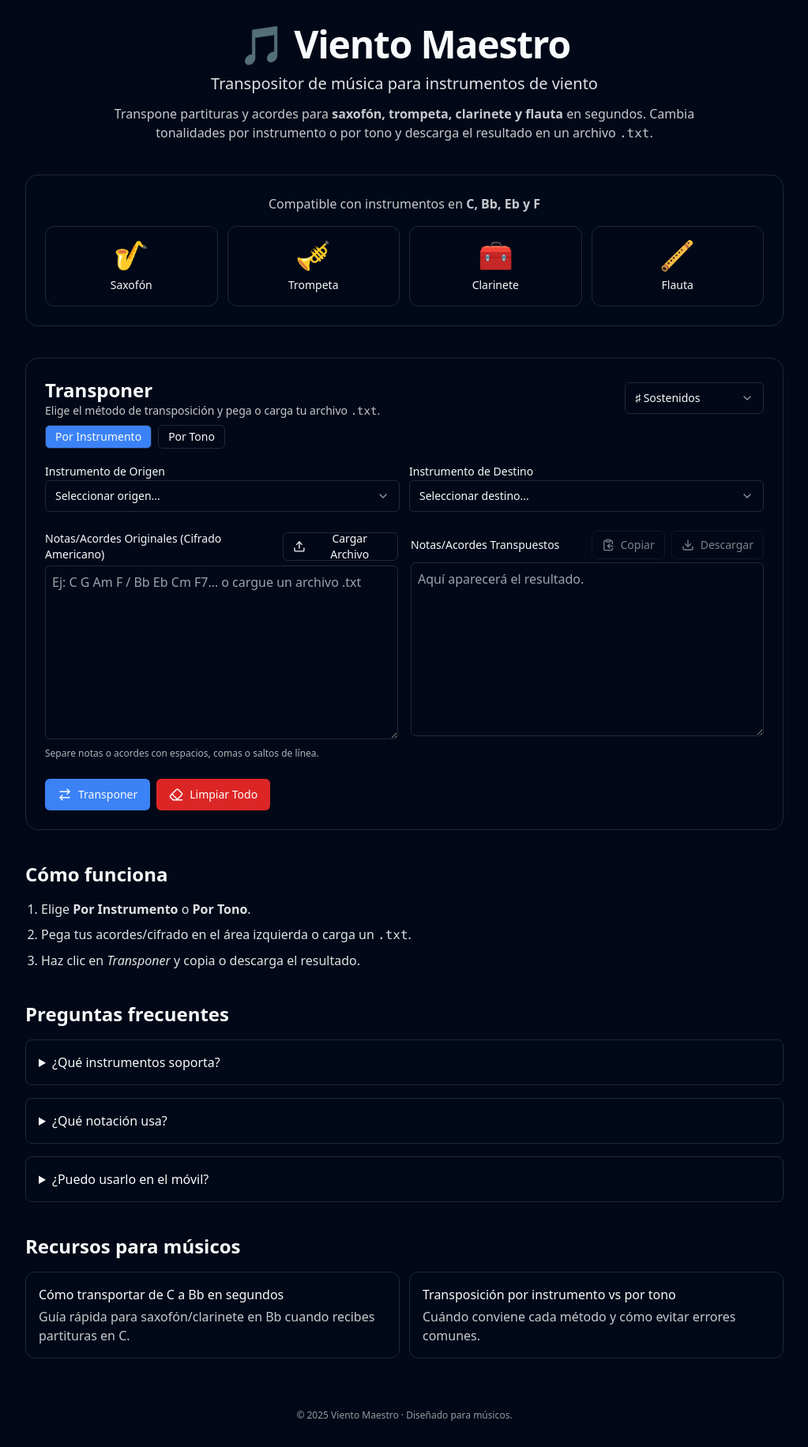
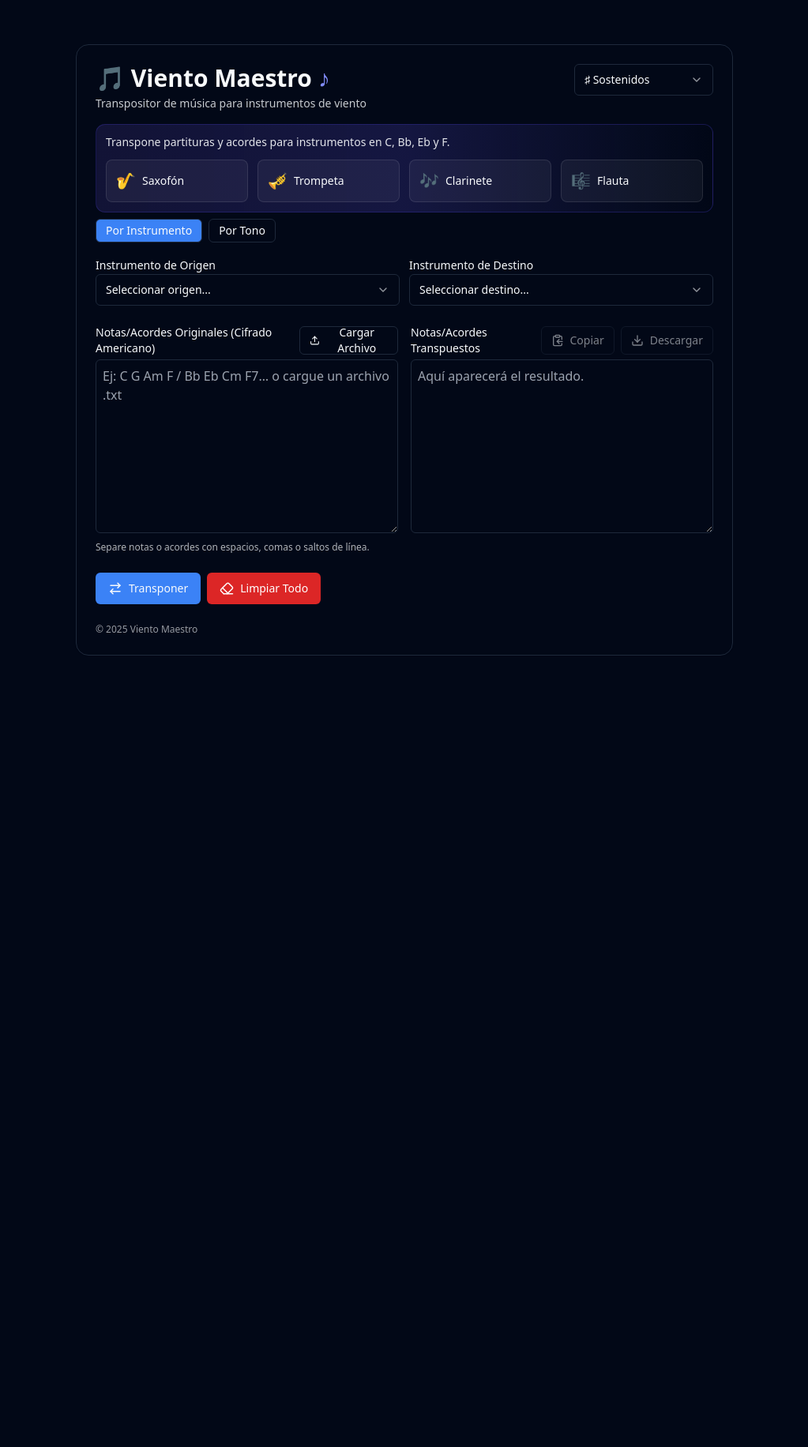
Before and after one commit to chgonzaster-stack/vientomaestro, a Next.js app: page / in a window 1280 px wide. Shown: the whole page at 79% size, without its empty margins (128-1151 px from the left). After the commit the page ends 886 px from the top, so only its background shows below. Built offline with nearby package versions, Linux system fonts and the light colour scheme.

Commit message:
fix: TabsContent sin className; banner emojis; Select overlay y highlight

```diff
--- a/app/page.tsx
+++ b/app/page.tsx
@@ -1,7 +1,6 @@
 'use client';
 
 import { useEffect, useRef, useState } from 'react';
-import Script from 'next/script';
 import { ArrowRightLeft, ClipboardCopy, Download, Eraser, Upload } from 'lucide-react';
 
 import {
@@ -19,7 +18,6 @@ import { Textarea } from '@/components/ui/textarea';
 import { Tabs, TabsContent, TabsList, TabsTrigger } from '@/components/ui/tabs';
 import { useToast } from '@/components/ui/toast';
 
-// Radix/shadcn Select
 import {
   Select,
   SelectTrigger,
@@ -29,33 +27,41 @@ import {
 } from '@/components/ui/select';
 
 const tabs = ['instrumento', 'tono'] as const;
-type Tab = (typeof tabs)[number];
+type Tab = typeof tabs[number];
 
-export default function Page() {
-  /* ------------------------------ App state ------------------------------ */
+export default function TransposerPage() {
   const [tab, setTab] = useState<Tab>('instrumento');
 
+  // Por instrumento
   const [originInstrument, setOriginInstrument] = useState<InstrumentInfo | null>(null);
   const [targetInstrument, setTargetInstrument] = useState<InstrumentInfo | null>(null);
 
+  // Por tono
   const [originKey, setOriginKey] = useState<ConcertKey | null>(null);
   const [targetKey, setTargetKey] = useState<ConcertKey | null>(null);
 
-  const [notation, setNotation] = useState<Notation>('sharps');
+  // Entrada/Salida
   const [inputText, setInputText] = useState('');
   const [outputText, setOutputText] = useState('');
+
+  // Otros
   const [isLoading, setIsLoading] = useState(false);
   const [year, setYear] = useState<number | null>(null);
 
+  // Notación: ♯/♭/auto
+  const [notation, setNotation] = useState<Notation>('sharps');
+
   const fileInputRef = useRef<HTMLInputElement | null>(null);
   const { toast } = useToast();
+
   useEffect(() => setYear(new Date().getFullYear()), []);
 
-  /* ------------------------------ Handlers ------------------------------ */
+  /** Abrir picker de archivo */
   function handleFilePick() {
     fileInputRef.current?.click();
   }
 
+  /** Leer archivo .txt */
   async function onFileChange(e: React.ChangeEvent<HTMLInputElement>) {
     const file = e.target.files?.[0];
     if (!file) return;
@@ -72,6 +78,7 @@ export default function Page() {
     toast({ title: 'Archivo cargado' });
   }
 
+  /** Ejecutar transposición */
   function doTranspose() {
     setIsLoading(true);
     try {
@@ -83,10 +90,12 @@ export default function Page() {
         const semitones =
           targetInstrument.transposeSemitones - originInstrument.transposeSemitones;
         const prefersFlats = targetInstrument.prefersFlats ?? false;
+
         const out = inputText
           .split('\n')
           .map((line) => transposeLine(line, semitones, prefersFlats, notation))
           .join('\n');
+
         setOutputText(out);
       } else {
         if (!originKey || !targetKey || !inputText.trim()) {
@@ -95,10 +104,12 @@ export default function Page() {
         }
         const semitones = targetKey.value - originKey.value;
         const prefersFlats = targetKey.prefersFlats ?? false;
+
         const out = inputText
           .split('\n')
           .map((line) => transposeLine(line, semitones, prefersFlats, notation))
           .join('\n');
+
         setOutputText(out);
       }
     } catch (err) {
@@ -109,6 +120,7 @@ export default function Page() {
     }
   }
 
+  /** Copiar salida */
   async function copyOut() {
     try {
       await navigator.clipboard.writeText(outputText);
@@ -118,9 +130,11 @@ export default function Page() {
     }
   }
 
+  /** Descargar salida */
   function downloadOut() {
     if (!outputText) return;
     const name = prompt('Nombre del archivo .txt', 'transpuesto.txt') || 'transpuesto.txt';
+
     const blob = new Blob([outputText], { type: 'text/plain;charset=utf-8' });
     const url = URL.createObjectURL(blob);
     const a = document.createElement('a');
@@ -130,9 +144,11 @@ export default function Page() {
     a.click();
     a.remove();
     URL.revokeObjectURL(url);
+
     toast({ title: 'Descargado' });
   }
 
+  /** Limpiar todo */
   function clearAll() {
     setTab('instrumento');
     setOriginInstrument(null);
@@ -144,90 +160,25 @@ export default function Page() {
     toast({ title: 'Campos reiniciados' });
   }
 
-  /* ------------------------------- Render ------------------------------- */
   return (
-    <main className="mx-auto max-w-5xl p-4 md:p-8 space-y-10">
-      {/* =========================== HERO / SEO =========================== */}
-      <header className="text-center space-y-3">
-        <h1 className="text-4xl md:text-5xl font-bold tracking-tight">
-          🎵 Viento Maestro
+    <main className="mx-auto max-w-4xl p-4 md:p-8">
+      <Card className="mx-auto my-6">
+        <CardHeader>
+          {/* H1 (marca) + H2 (SEO) */}
+          <div className="flex items-start justify-between gap-3">
+            <div>
+              <h1 className="text-3xl font-semibold flex items-center gap-2">
+                🎵 Viento Maestro <span className="text-indigo-400">♪</span>
               </h1>
-        <h2 className="text-lg md:text-xl opacity-90">
+              <h2 className="mt-1 text-sm opacity-80">
                 Transpositor de música para instrumentos de viento
               </h2>
-        <p className="max-w-3xl mx-auto opacity-80">
-          Transpone partituras y acordes para <strong>saxofón, trompeta, clarinete y flauta</strong> en
-          segundos. Cambia tonalidades por instrumento o por tono y descarga el resultado en un
-          archivo <code>.txt</code>.
-        </p>
-      </header>
-
-      {/* JSON-LD: SoftwareApplication */}
-      <Script id="ld-software" type="application/ld+json">
-        {JSON.stringify({
-          '@context': 'https://schema.org',
-          '@type': 'SoftwareApplication',
-          name: 'Viento Maestro',
-          applicationCategory: 'MusicApplication',
-          operatingSystem: 'Web',
-          description:
-            'Transpositor de música para instrumentos de viento: saxofón, trompeta, clarinete y flauta.',
-          url: 'https://www.vientomaestro.com',
-        })}
-      </Script>
-
-      {/* =============== Banner de instrumentos (ilustrativo) =============== */}
-      <section
-        aria-label="Instrumentos compatibles"
-        className="rounded-2xl border bg-background/40 p-4 md:p-6"
-      >
-        <p className="opacity-80 mb-4 text-center">
-          Compatible con instrumentos en <strong>C, Bb, Eb y F</strong>
-        </p>
-
-        <div className="grid grid-cols-2 md:grid-cols-4 gap-3">
-          <div className="rounded-xl border bg-background p-4 text-center space-y-2">
-            <span role="img" aria-label="Saxofón" className="text-3xl md:text-4xl">
-              🎷
-            </span>
-            <p className="text-sm font-medium">Saxofón</p>
-          </div>
-          <div className="rounded-xl border bg-background p-4 text-center space-y-2">
-            <span role="img" aria-label="Trompeta" className="text-3xl md:text-4xl">
-              🎺
-            </span>
-            <p className="text-sm font-medium">Trompeta</p>
-          </div>
-          <div className="rounded-xl border bg-background p-4 text-center space-y-2">
-            <span role="img" aria-label="Clarinete" className="text-3xl md:text-4xl">
-              🧰
-            </span>
-            <p className="text-sm font-medium">Clarinete</p>
-          </div>
-          <div className="rounded-xl border bg-background p-4 text-center space-y-2">
-            <span role="img" aria-label="Flauta" className="text-3xl md:text-4xl">
-              🪈
-            </span>
-            <p className="text-sm font-medium">Flauta</p>
-          </div>
-        </div>
-      </section>
-
-      {/* ============================ Transpositor =========================== */}
-      <Card className="mx-auto">
-        <CardHeader>
-          <div className="flex items-center justify-between gap-3">
-            <div className="text-left">
-              <h3 className="text-2xl font-semibold">Transponer</h3>
-              <p className="text-sm opacity-80">
-                Elige el método de transposición y pega o carga tu archivo <code>.txt</code>.
-              </p>
             </div>
 
-            {/* Selector de notación (opcional para el usuario) */}
+            {/* Selector de notación */}
             <div className="w-44">
               <Select value={notation} onValueChange={(v) => setNotation(v as Notation)}>
-                <SelectTrigger aria-label="Seleccionar notación">
+                <SelectTrigger>
                   <SelectValue placeholder="Notación" />
                 </SelectTrigger>
                 <SelectContent className="z-[60]">
@@ -238,9 +189,35 @@ export default function Page() {
               </Select>
             </div>
           </div>
+
+          {/* Banner de instrumentos (emojis) */}
+          <div className="mt-4 rounded-xl bg-gradient-to-r from-indigo-950/60 via-indigo-900/40 to-transparent p-3 border border-indigo-800/40">
+            <p className="text-sm mb-3 opacity-90">
+              Transpone partituras y acordes para instrumentos en C, Bb, Eb y F.
+            </p>
+            <div className="grid grid-cols-2 sm:grid-cols-4 gap-3">
+              <div className="rounded-lg border border-white/10 bg-white/5 p-3 flex items-center gap-2">
+                <span className="text-xl">🎷</span>
+                <span className="text-sm">Saxofón</span>
+              </div>
+              <div className="rounded-lg border border-white/10 bg-white/5 p-3 flex items-center gap-2">
+                <span className="text-xl">🎺</span>
+                <span className="text-sm">Trompeta</span>
+              </div>
+              <div className="rounded-lg border border-white/10 bg-white/5 p-3 flex items-center gap-2">
+                <span className="text-xl">🎶</span>
+                <span className="text-sm">Clarinete</span>
+              </div>
+              <div className="rounded-lg border border-white/10 bg-white/5 p-3 flex items-center gap-2">
+                <span className="text-xl">🎼</span>
+                <span className="text-sm">Flauta</span>
+              </div>
+            </div>
+          </div>
         </CardHeader>
 
         <CardContent>
+          {/* Tabs */}
           <Tabs value={tab} onValueChange={(v) => setTab(v as Tab)}>
             <TabsList>
               <TabsTrigger value="instrumento">Por Instrumento</TabsTrigger>
@@ -248,22 +225,34 @@ export default function Page() {
             </TabsList>
 
             {/* === POR INSTRUMENTO === */}
-            <TabsContent value="instrumento" className="mt-4">
+            <TabsContent value="instrumento">
+              <div className="mt-4">
                 <div className="grid gap-3 md:grid-cols-2">
                   <div>
                     <label className="text-sm font-medium">Instrumento de Origen</label>
                     <Select
                       value={originInstrument?.value ?? ''}
                       onValueChange={(v) =>
-                      setOriginInstrument(INSTRUMENTS_DATA.find((i) => i.value === v) ?? null)
+                        setOriginInstrument(
+                          INSTRUMENTS_DATA.find((i) => i.value === v) ?? null,
+                        )
                       }
                     >
-                    <SelectTrigger aria-label="Instrumento de origen">
+                      <SelectTrigger className="w-full">
                         <SelectValue placeholder="Seleccionar origen..." />
                       </SelectTrigger>
-                    <SelectContent className="z-[60]">
+                      <SelectContent
+                        className="z-[60] w-[--radix-select-trigger-width]"
+                        position="popper"
+                        sideOffset={6}
+                        align="start"
+                      >
                         {INSTRUMENTS_DATA.map((i) => (
-                        <SelectItem key={i.value} value={i.value}>
+                          <SelectItem
+                            key={i.value}
+                            value={i.value}
+                            className="data-[highlighted]:bg-amber-400 data-[highlighted]:text-black"
+                          >
                             {i.label}
                           </SelectItem>
                         ))}
@@ -276,15 +265,26 @@ export default function Page() {
                     <Select
                       value={targetInstrument?.value ?? ''}
                       onValueChange={(v) =>
-                      setTargetInstrument(INSTRUMENTS_DATA.find((i) => i.value === v) ?? null)
+                        setTargetInstrument(
+                          INSTRUMENTS_DATA.find((i) => i.value === v) ?? null,
+                        )
                       }
                     >
-                    <SelectTrigger aria-label="Instrumento de destino">
+                      <SelectTrigger className="w-full">
                         <SelectValue placeholder="Seleccionar destino..." />
                       </SelectTrigger>
-                    <SelectContent className="z-[60]">
+                      <SelectContent
+                        className="z-[60] w-[--radix-select-trigger-width]"
+                        position="popper"
+                        sideOffset={6}
+                        align="start"
+                      >
                         {INSTRUMENTS_DATA.map((i) => (
-                        <SelectItem key={i.value} value={i.value}>
+                          <SelectItem
+                            key={i.value}
+                            value={i.value}
+                            className="data-[highlighted]:bg-amber-400 data-[highlighted]:text-black"
+                          >
                             {i.label}
                           </SelectItem>
                         ))}
@@ -292,10 +292,12 @@ export default function Page() {
                     </Select>
                   </div>
                 </div>
+              </div>
             </TabsContent>
 
             {/* === POR TONO === */}
-            <TabsContent value="tono" className="mt-4">
+            <TabsContent value="tono">
+              <div className="mt-4">
                 <div className="grid gap-3 md:grid-cols-2">
                   <div>
                     <label className="text-sm font-medium">Tono Original</label>
@@ -305,12 +307,21 @@ export default function Page() {
                         setOriginKey(concertKeys.find((k) => k.name === v) ?? null)
                       }
                     >
-                    <SelectTrigger aria-label="Tono original">
+                      <SelectTrigger className="w-full">
                         <SelectValue placeholder="Seleccionar tono..." />
                       </SelectTrigger>
-                    <SelectContent className="z-[60]">
+                      <SelectContent
+                        className="z-[60] w-[--radix-select-trigger-width]"
+                        position="popper"
+                        sideOffset={6}
+                        align="start"
+                      >
                         {concertKeys.map((k) => (
-                        <SelectItem key={k.name} value={k.name}>
+                          <SelectItem
+                            key={k.name}
+                            value={k.name}
+                            className="data-[highlighted]:bg-amber-400 data-[highlighted]:text-black"
+                          >
                             {k.name}
                           </SelectItem>
                         ))}
@@ -326,12 +337,21 @@ export default function Page() {
                         setTargetKey(concertKeys.find((k) => k.name === v) ?? null)
                       }
                     >
-                    <SelectTrigger aria-label="Tono deseado">
+                      <SelectTrigger className="w-full">
                         <SelectValue placeholder="Seleccionar tono..." />
                       </SelectTrigger>
-                    <SelectContent className="z-[60]">
+                      <SelectContent
+                        className="z-[60] w-[--radix-select-trigger-width]"
+                        position="popper"
+                        sideOffset={6}
+                        align="start"
+                      >
                         {concertKeys.map((k) => (
-                        <SelectItem key={k.name} value={k.name}>
+                          <SelectItem
+                            key={k.name}
+                            value={k.name}
+                            className="data-[highlighted]:bg-amber-400 data-[highlighted]:text-black"
+                          >
                             {k.name}
                           </SelectItem>
                         ))}
@@ -339,11 +359,13 @@ export default function Page() {
                     </Select>
                   </div>
                 </div>
+              </div>
             </TabsContent>
           </Tabs>
 
           {/* Entrada / salida */}
           <div className="grid gap-4 md:grid-cols-2 mt-6">
+            {/* Entrada */}
             <div>
               <div className="flex items-center justify-between mb-1">
                 <label className="text-sm font-medium">
@@ -362,6 +384,7 @@ export default function Page() {
                   />
                 </div>
               </div>
+
               <Textarea
                 placeholder="Ej: C G Am F / Bb Eb Cm F7… o cargue un archivo .txt"
                 value={inputText}
@@ -373,6 +396,7 @@ export default function Page() {
               </p>
             </div>
 
+            {/* Salida */}
             <div>
               <div className="flex items-center justify-between mb-1">
                 <label className="text-sm font-medium">Notas/Acordes Transpuestos</label>
@@ -385,6 +409,7 @@ export default function Page() {
                   </Button>
                 </div>
               </div>
+
               <Textarea
                 readOnly
                 placeholder="Aquí aparecerá el resultado."
@@ -394,73 +419,20 @@ export default function Page() {
             </div>
           </div>
 
+          {/* Acciones */}
           <div className="mt-6 flex flex-wrap gap-2">
             <Button onClick={doTranspose} disabled={isLoading}>
               <ArrowRightLeft size={18} /> {isLoading ? 'Transponiendo…' : 'Transponer'}
             </Button>
+
             <Button variant="destructive" onClick={clearAll}>
               <Eraser size={18} /> Limpiar Todo
             </Button>
           </div>
+
+          <footer className="mt-6 text-xs opacity-60">© {year ?? ''} Viento Maestro</footer>
         </CardContent>
       </Card>
-
-      {/* ========================== Cómo funciona ========================== */}
-      <section className="space-y-4">
-        <h2 className="text-2xl font-semibold">Cómo funciona</h2>
-        <ol className="list-decimal pl-5 space-y-2 opacity-90">
-          <li>Elige <strong>Por Instrumento</strong> o <strong>Por Tono</strong>.</li>
-          <li>Pega tus acordes/cifrado en el área izquierda o carga un <code>.txt</code>.</li>
-          <li>Haz clic en <em>Transponer</em> y copia o descarga el resultado.</li>
-        </ol>
-      </section>
-
-      {/* =============================== FAQ =============================== */}
-      <section className="space-y-4">
-        <h2 className="text-2xl font-semibold">Preguntas frecuentes</h2>
-
-        <details className="rounded-lg border p-4 bg-background/40">
-          <summary className="cursor-pointer font-medium">¿Qué instrumentos soporta?</summary>
-          <p className="mt-2 opacity-90">
-            Instrumentos en <strong>C, Bb, Eb y F</strong> como saxofón, trompeta, clarinete y flauta.
-          </p>
-        </details>
-
-        <details className="rounded-lg border p-4 bg-background/40">
-          <summary className="cursor-pointer font-medium">¿Qué notación usa?</summary>
-          <p className="mt-2 opacity-90">
-            Puedes elegir <em>♯ Sostenidos</em>, <em>♭ Bemoles</em> o <em>Auto</em> según el destino.
-          </p>
-        </details>
-
-        <details className="rounded-lg border p-4 bg-background/40">
-          <summary className="cursor-pointer font-medium">¿Puedo usarlo en el móvil?</summary>
-          <p className="mt-2 opacity-90">Sí, la aplicación es responsive y funciona en móviles.</p>
-        </details>
-      </section>
-
-      {/* ========================= Mini artículos/blog ========================= */}
-      <section className="space-y-4">
-        <h2 className="text-2xl font-semibold">Recursos para músicos</h2>
-        <div className="grid gap-3 md:grid-cols-2">
-          <article className="rounded-xl border p-4 bg-background/40">
-            <h3 className="font-medium">Cómo transportar de C a Bb en segundos</h3>
-            <p className="opacity-80 mt-1">
-              Guía rápida para saxofón/clarinete en Bb cuando recibes partituras en C.
-            </p>
-          </article>
-          <article className="rounded-xl border p-4 bg-background/40">
-            <h3 className="font-medium">Transposición por instrumento vs por tono</h3>
-            <p className="opacity-80 mt-1">
-              Cuándo conviene cada método y cómo evitar errores comunes.
-            </p>
-          </article>
-        </div>
-      </section>
-
-      <footer className="pt-6 text-center text-xs opacity-60">
-        © {year ?? ''} Viento Maestro · Diseñado para músicos.
-      </footer>
     </main>
   );
 }
```
Lines whose indentation alone changed are shown as unchanged.
